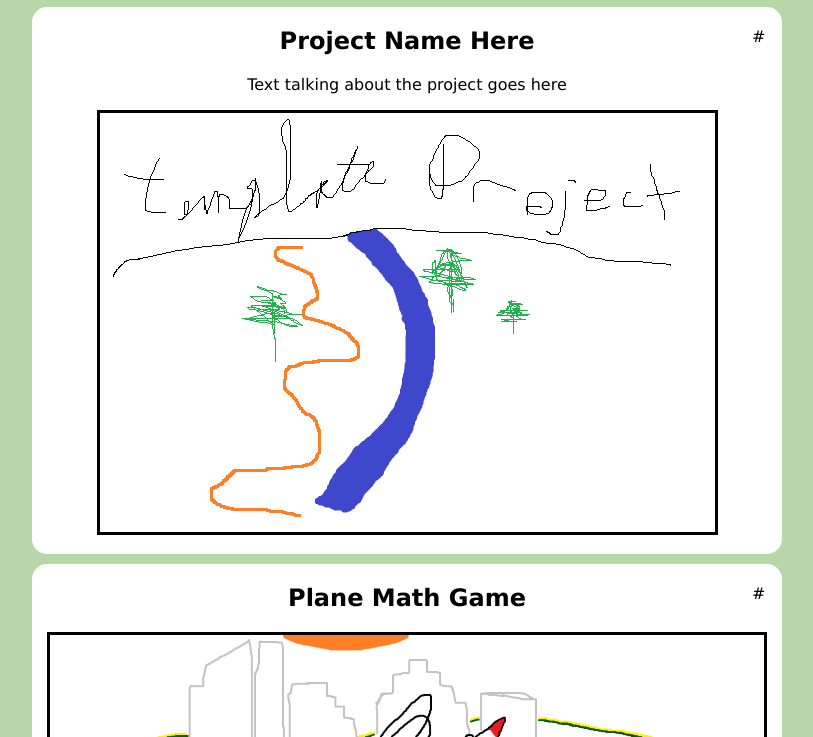
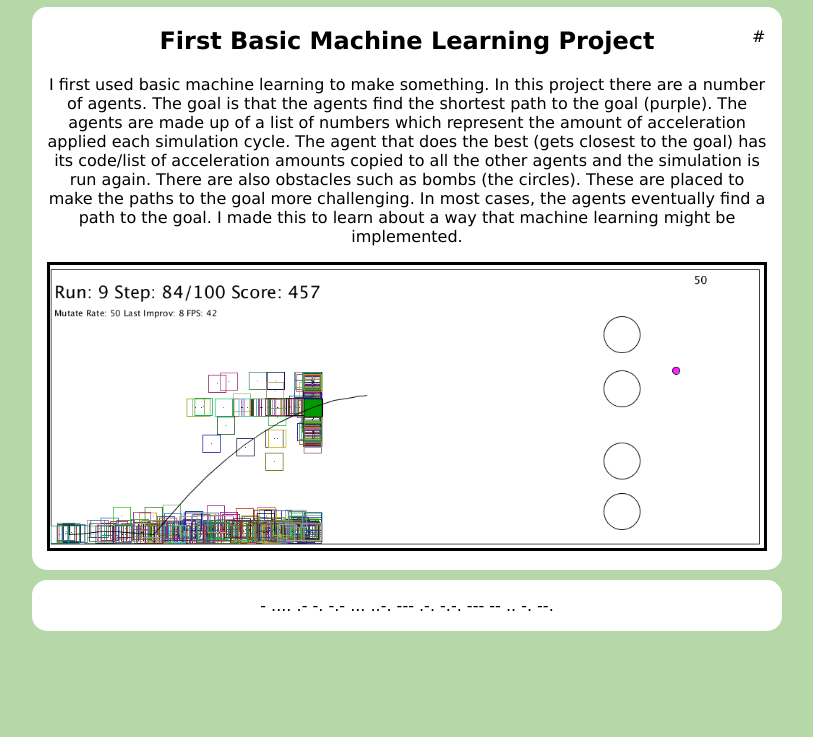
Before and after one commit to selareid/L2DGT_Project_Website, a plain HTML site: page res/projects.html in a window 1280 px wide. Shown: the part 63-800 px from the top of the page, without its empty margins (233-1046 px from the left). Drawn offline with nearby package versions, Linux system fonts and the light colour scheme.

Commit message:
Created first project post

```diff
--- a/res/projects/project_basic_machine_learning.html
+++ b/res/projects/project_basic_machine_learning.html
@@ -1,5 +1,9 @@
 <div class="article_spacer"> <!-- keeps padding/spacing consistent -->
   <h2>First Basic Machine Learning Project</h2>
-  <p>I first used basic machine learning to make something.</p>
-  <img src="template_image.png" alt="template image">
+  <p>I first used basic machine learning to make something. In this project there are a number of agents.
+    The goal is that the agents find the shortest path to the goal (purple). The agents are made up of a list of numbers which represent the amount of acceleration applied each simulation cycle.
+  The agent that does the best (gets closest to the goal) has its code/list of acceleration amounts copied to all the other agents and the simulation is run again. There are also obstacles
+  such as bombs (the circles). These are placed to make the paths to the goal more challenging. In most cases, the agents eventually find a path to the goal. I made this to learn about a way that
+  machine learning might be implemented.</p>
+  <img src="images/project_basic_machine_learning.png" alt="project in action screenshot">
 </div>
--- a/res/projects/projects.json
+++ b/res/projects/projects.json
@@ -1 +1 @@
-["project_template", "project_plane_math_game", "project_neural_evolution_attempt", "project_basic_machine_learning"]
+["project_basic_machine_learning"]
```
Also changed, not shown: res/images/project_basic_machine_learning.png (added).
